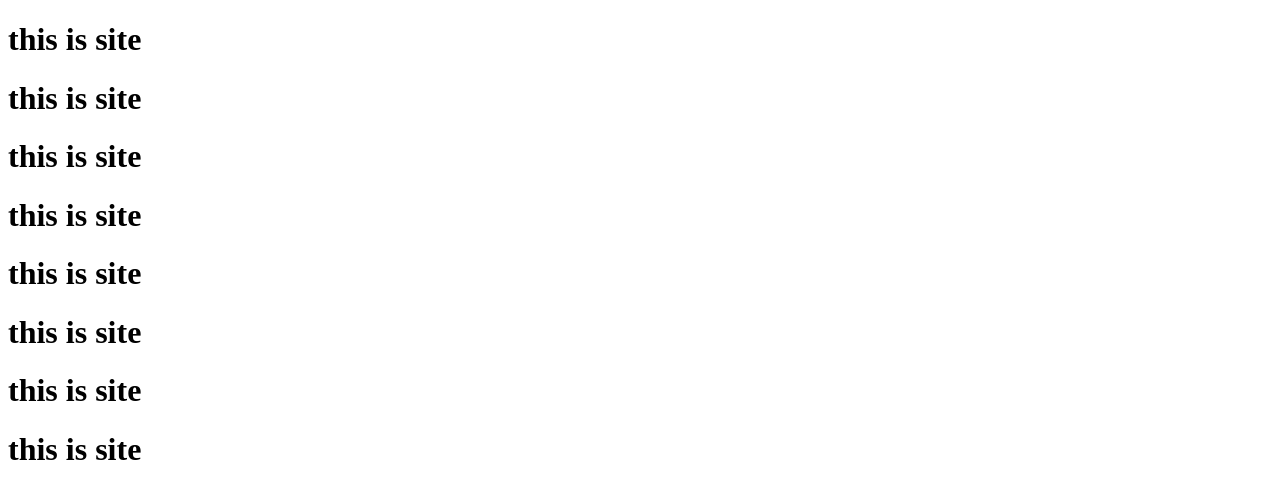
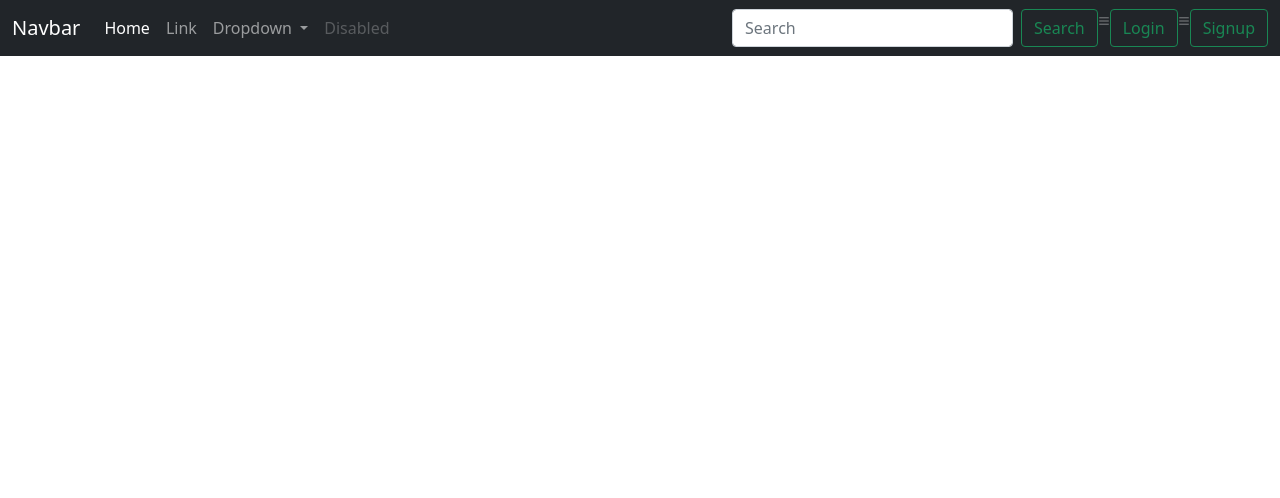
Before and after one commit to SCHOOLX/schoolx.github.io, a plain HTML site: page index.html in a window 1280 px wide. Drawn offline with nearby package versions, Linux system fonts and the light colour scheme.

Commit message:
i am doing right now the real task

```diff
--- a/index.html
+++ b/index.html
@@ -1,17 +1,50 @@
 <!DOCTYPE html>
 <html>
 <head>
-	<title>this is website</title>
+	<title>School-x:Place of students</title>
+	<link href="https://cdn.jsdelivr.net/npm/bootstrap@5.0.1/dist/css/bootstrap.min.css" rel="stylesheet" integrity="sha384-+0n0xVW2eSR5OomGNYDnhzAbDsOXxcvSN1TPprVMTNDbiYZCxYbOOl7+AMvyTG2x" crossorigin="anonymous">
+	<script src="https://cdn.jsdelivr.net/npm/bootstrap@5.0.1/dist/js/bootstrap.bundle.min.js" integrity="sha384-gtEjrD/SeCtmISkJkNUaaKMoLD0//ElJ19smozuHV6z3Iehds+3Ulb9Bn9Plx0x4" crossorigin="anonymous"></script>
 </head>
 <body>
-<h1>this is site</h1>
-<h1>this is site</h1>
-<h1>this is site</h1>
-<h1>this is site</h1>
-<h1>this is site</h1>
-<h1>this is site</h1>
-<h1>this is site</h1>
-<h1>this is site</h1>
-
+<nav class="navbar navbar-expand-lg navbar-dark bg-dark">
+  <div class="container-fluid">
+    <a class="navbar-brand" href="#">Navbar</a>
+    <button class="navbar-toggler" type="button" data-bs-toggle="collapse" data-bs-target="#navbarSupportedContent" aria-controls="navbarSupportedContent" aria-expanded="false" aria-label="Toggle navigation">
+      <span class="navbar-toggler-icon"></span>
+    </button>
+    <div class="collapse navbar-collapse" id="navbarSupportedContent">
+      <ul class="navbar-nav me-auto mb-2 mb-lg-0">
+        <li class="nav-item">
+          <a class="nav-link active" aria-current="page" href="#">Home</a>
+        </li>
+        <li class="nav-item">
+          <a class="nav-link" href="#">Link</a>
+        </li>
+        <li class="nav-item dropdown">
+          <a class="nav-link dropdown-toggle" href="#" id="navbarDropdown" role="button" data-bs-toggle="dropdown" aria-expanded="false">
+            Dropdown
+          </a>
+          <ul class="dropdown-menu" aria-labelledby="navbarDropdown">
+            <li><a class="dropdown-item" href="#">Action</a></li>
+            <li><a class="dropdown-item" href="#">Another action</a></li>
+            <li><hr class="dropdown-divider"></li>
+            <li><a class="dropdown-item" href="#">Something else here</a></li>
+          </ul>
+        </li>
+        <li class="nav-item">
+          <a class="nav-link disabled" href="#" tabindex="-1" aria-disabled="true">Disabled</a>
+        </li>
+      </ul>
+      <form class="d-flex">
+        <input class="form-control me-2" type="search" placeholder="Search" aria-label="Search">
+        <button class="btn btn-outline-success" type="submit">Search</button>
+     <span class="navbar-toggler-icon"></span>
+            <button class="btn btn-outline-success" type="submit">Login</button>
+                   <span class="navbar-toggler-icon"></span>
+                <button class="btn btn-outline-success" type="submit">Signup</button>
+      </form>
+    </div>
+  </div>
+</nav>
 </body>
 </html>
```
